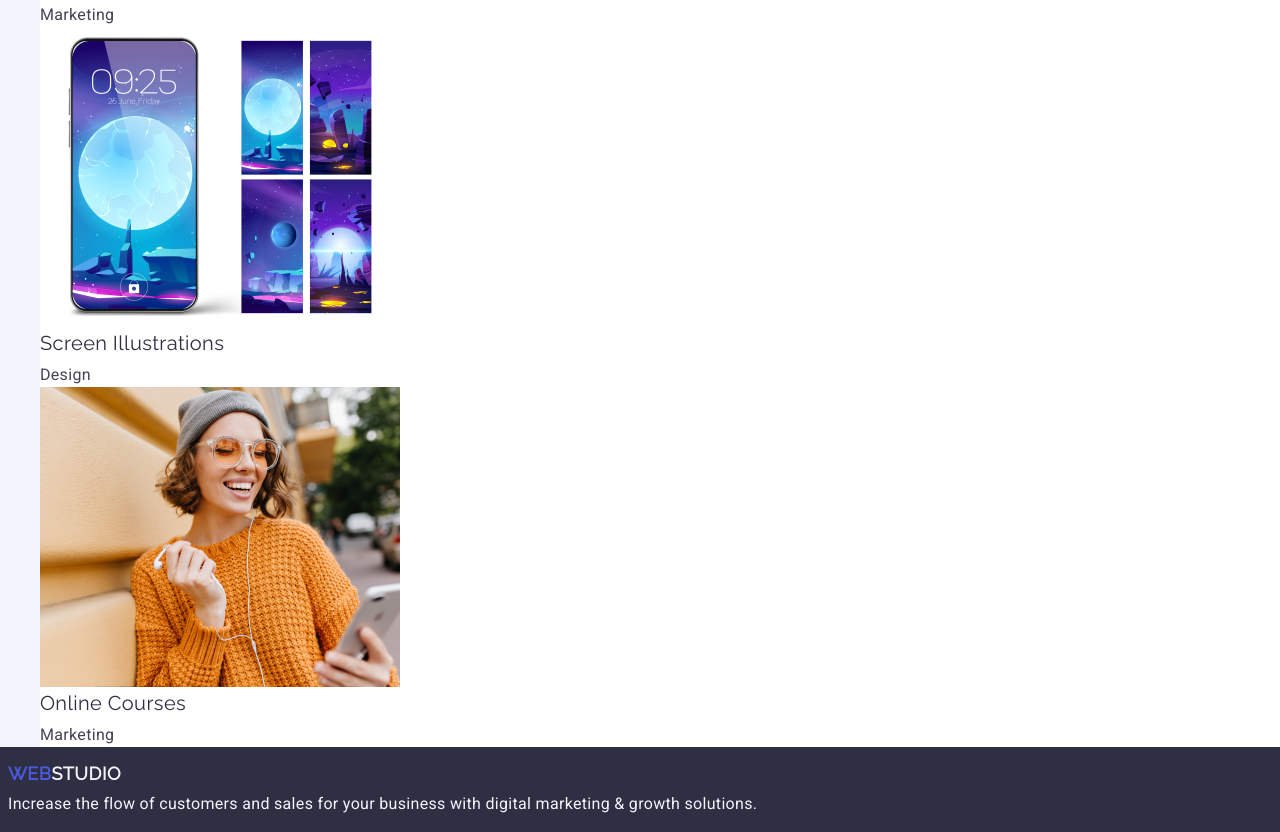
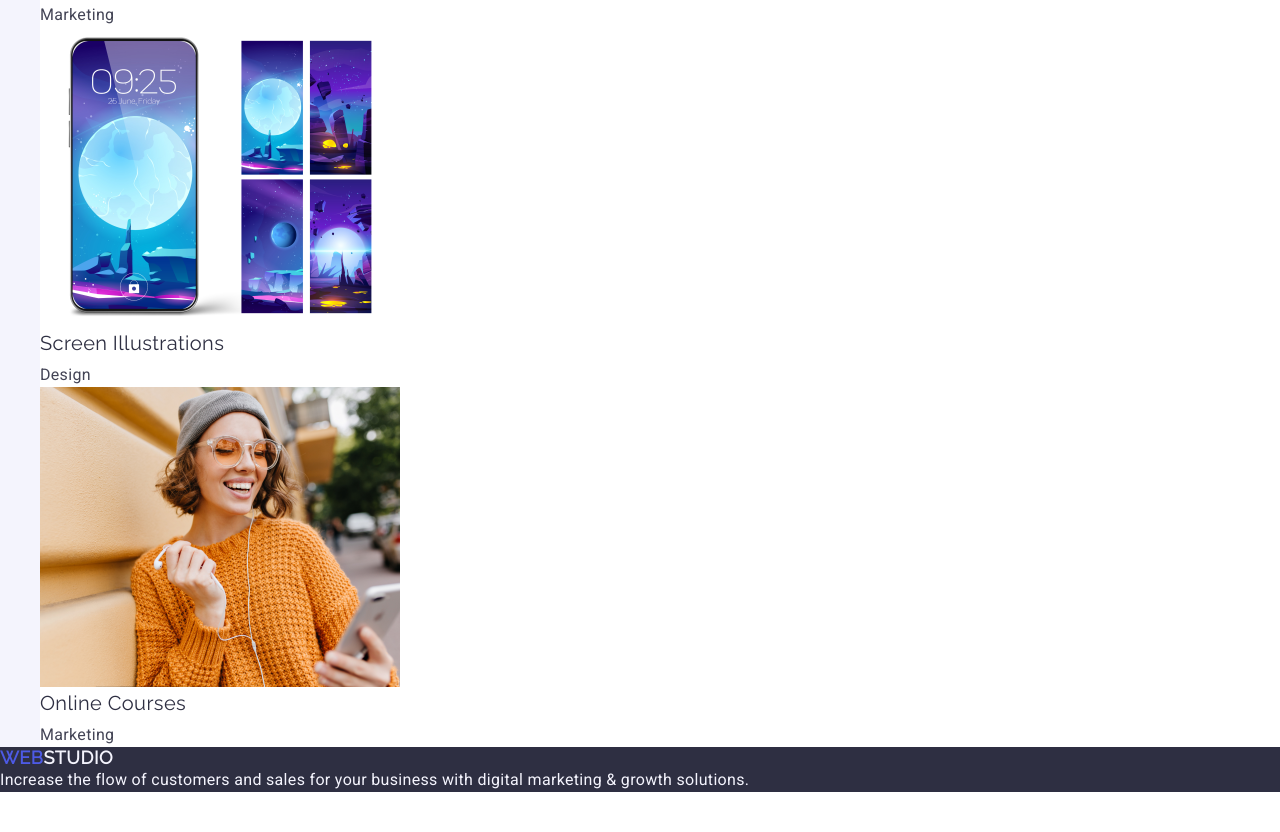
Before and after one commit to Dreamer356/goit-markup-hw-02_334, a plain HTML site: page index.html in a window 1280 px wide. Shown: the part 3351-4183 px from the top of the page. After the commit the page ends 4143 px from the top, so only its background shows below. Drawn offline with Linux system fonts and the light colour scheme.

Commit message:
Update style.css

```diff
--- a/css/style.css
+++ b/css/style.css
@@ -194,19 +194,8 @@
 
 
 /* --- FOOTER --- */
-:root {
-  --footer-bg: #2e2f42;
-  --footer-logo-main: #4d5ae5;
-  --footer-logo-accent: #f4f4fd;
-  --footer-text: #f4f4fd;
-}
-
 .footer {
-  background-color: var(--footer-bg);
-  padding: 16px 0 16px 8px;
-  display: flex;
-  flex-direction: column;
-  align-items: flex-start;
+  background-color: #2e2f42;
 }
 
 .footer-logo {
@@ -216,19 +205,19 @@
   line-height: 1.17;
   letter-spacing: 0.03em;
   text-transform: uppercase;
-  color: var(--footer-logo-main);
+  color: #4d5ae5;
   text-decoration: none;
   margin-bottom: 8px;
 }
 
 .footer-logo-accent {
-  color: var(--footer-logo-accent);
+  color: #f4f4fd;
 }
 
 .footer-text {
   font-size: 16px;
   line-height: 1.5;
   letter-spacing: 0.02em;
-  color: var(--footer-text);
+  color: #f4f4fd;
   margin: 0;
 }
```
